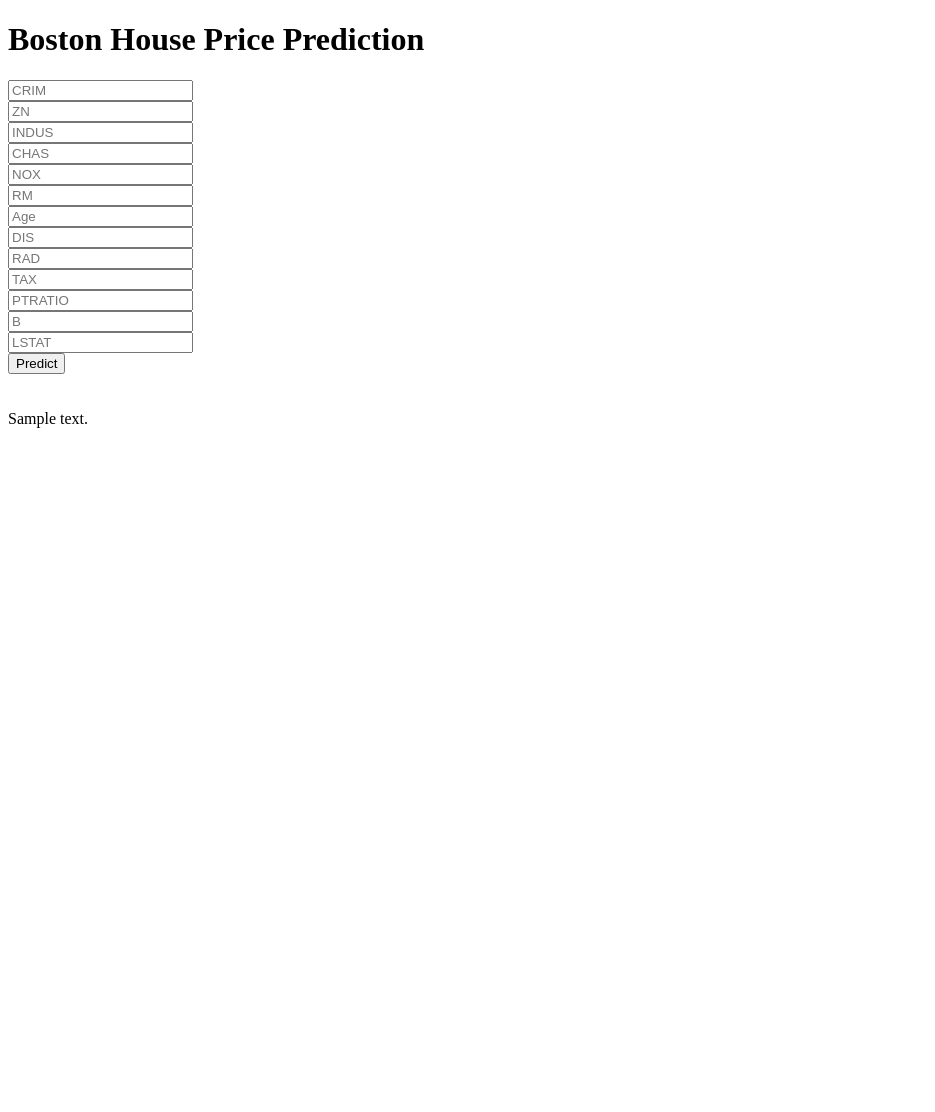
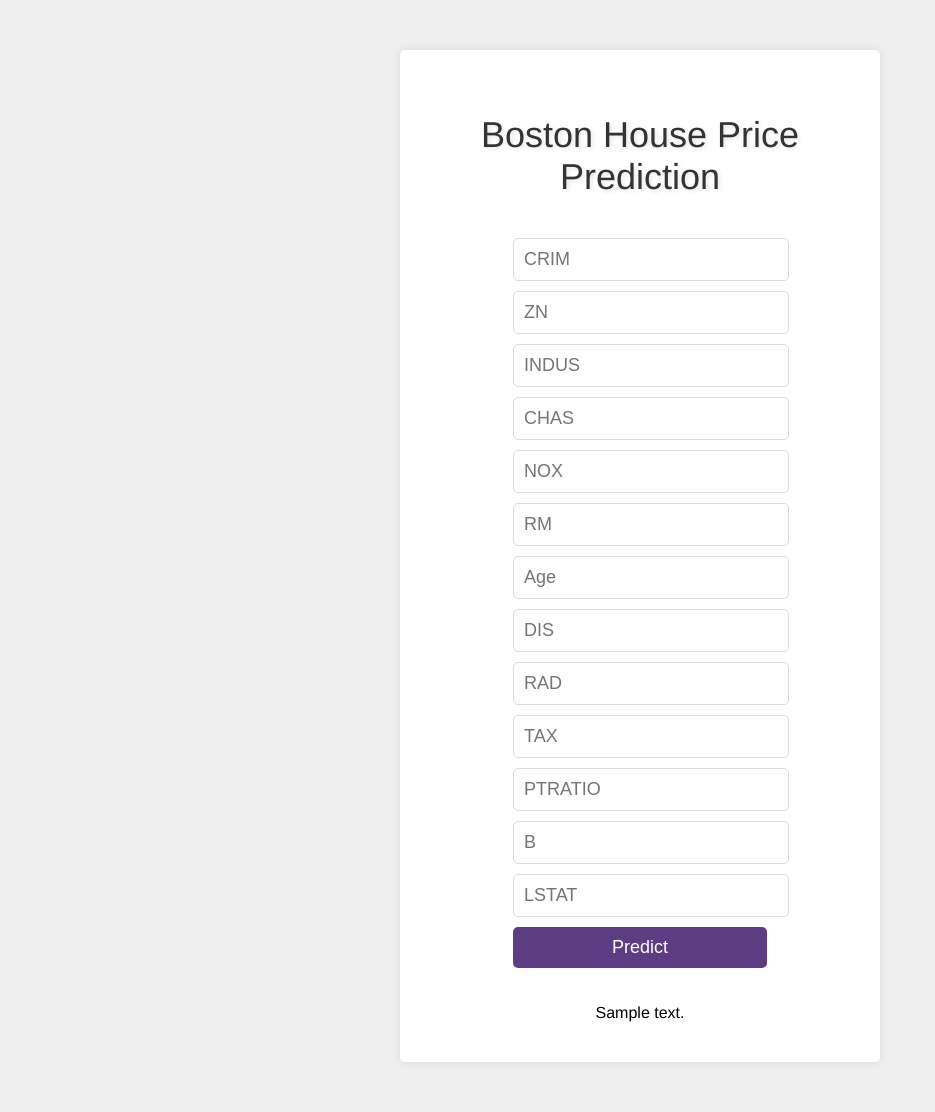
Before and after one commit to RahulSahu7981/bostonhousepricing, a Flask app: template templates/home.html in a window 1280 px wide. Shown: the whole page, without its empty margins (0-935 px from the left). Before the commit the page ends 428 px from the top, so only its background shows below. Run offline with Flask 3, Linux system fonts and the light colour scheme; the template is opened without the code that fills it: most values are stand-ins (such as "Sample title", 1, 10 or a date in 2020); parts of the project's set-up code (start-up, migrations or seed data) failed here and were passed over.

Commit message:
updateed css of the web app

```diff
--- a/templates/home.html
+++ b/templates/home.html
@@ -11,7 +11,60 @@
 
 
 </head>
-
+<style>
+  body {
+    font-family: 'Arimo', sans-serif;
+    margin: 0;
+    padding: 0;
+    background: #f0f0f0;
+  }
+  .login {
+    width: 400px;
+    margin: 50px auto;
+    padding: 40px;
+    background: #fff;
+    border-radius: 5px;
+    box-shadow: 0px 0px 10px rgba(0,0,0,0.1);
+    display: flex;
+    flex-direction: column;
+    align-items: center;
+  }
+  .login h1 {
+    text-align: center;
+    margin-bottom: 40px;
+    color: #333;
+    font-weight: normal;
+    font-size: 36px;
+    text-shadow: 2px 2px 4px rgba(0,0,0,0.1);
+  }
+  .login form input[type="text"] {
+    width: 100%;
+    padding: 10px;
+    border-radius: 5px;
+    border: 1px solid #ddd;
+    margin-bottom: 10px;
+    font-size: 18px;
+    transition: all 0.3s ease;
+  }
+  .login form input[type="text"]:focus {
+    border: 1px solid #5c3d84;
+    box-shadow: 0px 0px 5px rgba(0,0,0,0.1);
+  }
+  .login form button[type="submit"] {
+    width: 100%;
+    padding: 10px;
+    background: #5c3d84;
+    color: #fff;
+    border: none;
+    border-radius: 5px;
+    font-size: 18px;
+    cursor: pointer;
+    transition: all 0.3s ease;
+  }
+  .login form button[type="submit"]:hover {
+    background: #4a2f62;
+  }
+</style>
 <body>
  <div class="login">
 	<h1>Boston House Price Prediction</h1>
@@ -40,9 +93,9 @@
    <br>
    <br>
 
+   {{prediction_text}}
+ </div>
 
- </div>
- {{prediction_text}}
 
 </body>
 </html>
```
